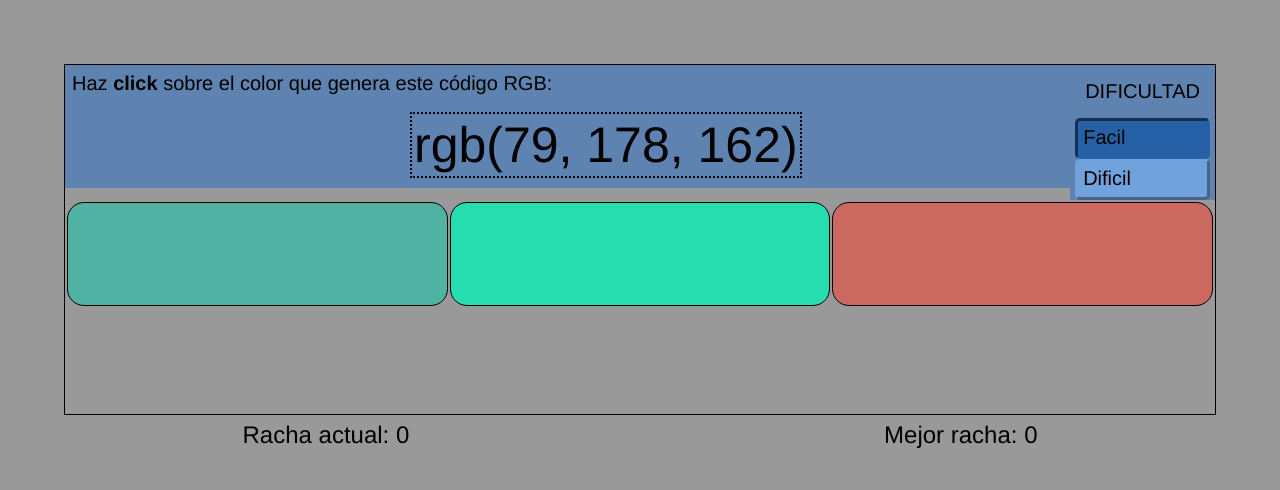
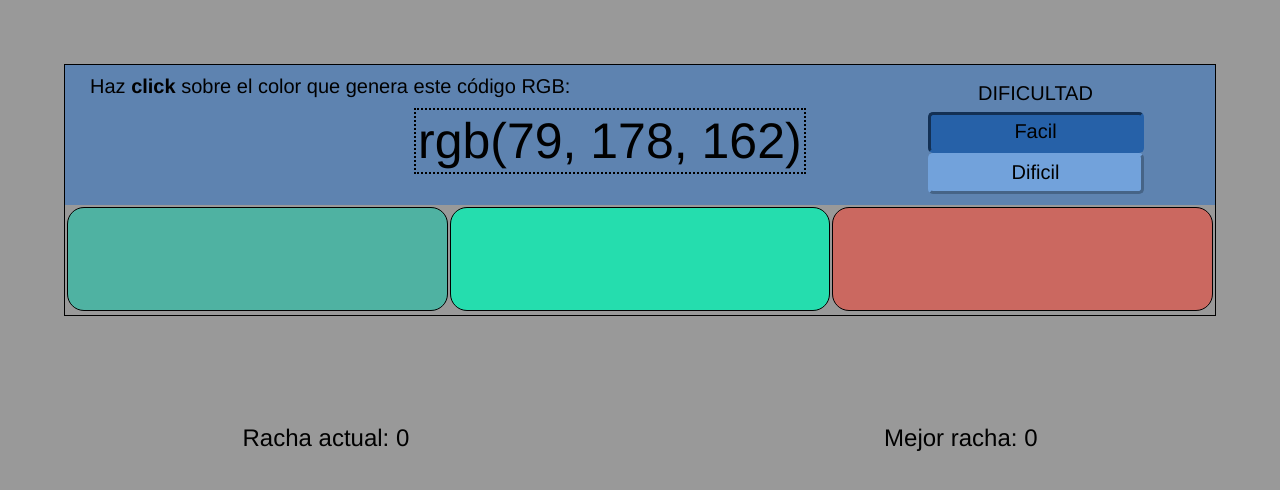
Before and after one commit to nahuelPascual/adivinaElColor, a plain HTML site: page index.html in a window 1280 px wide. Drawn offline with Linux system fonts and the light colour scheme.

Commit message:
Update estilo.css

```diff
--- a/css/estilo.css
+++ b/css/estilo.css
@@ -1,101 +1,85 @@
-#contenido{
+header{
+	background-color: rgb(94, 131, 176);
+	font-size: 20px;
+	height: 120px;
+	margin:0px;
+	padding: 10px;
 }
-
-body{
-   	background: #999999;
-	margin: 5%;
-	border: solid;
-	border-width: 1px;
-	/*border-color: red;*/
-	/*height: 150px;*/
-	font: 24px Helvetica;
-}
-
-header{
-	font-size: 20px;
-	background-color: rgb(94, 131, 176);
-	align-items: center;
-}
-
-.headerText{
-	/*float: right;*/
-	/*display: inline;*/
-	margin: 10px;
-	width: 70%;
-}
-
-#rgb{
-	margin-top: 10px;
-	margin-bottom: 10px;
-	margin-left: 30%;
-	display: inline-block;
-	border-width: 2px;
-	border-style: dotted;
-	font-size: 50px;
-	text-align: center;
-	padding: 2px;
-}
-
-#dificultadPanel{
-	display: inline;
-	border-width: 1px;
-	padding: 5px;
-	float: right;
-	background-color: rgb(94, 131, 176);
-	padding: 0px;
-}
-
-#easy{
-	display: block;
-	margin: 0px;
-	margin-left: 5px;
-	margin-right: 5px;
-	border-radius: 5px;
-	/*border-style: inset;*/
-	/*background-color: rgb(38, 97, 168);*/
-	/*border-color: rgb(38, 97, 168);*/
-	height: 25px;
-}
-
-#hard{
-	display: block;
-	margin: 0px;
-	margin-left: 5px;
-	margin-right: 5px;
-	border-radius: 5px;
-	/*border-style: outset;*/
-	/*border-color: rgb(114,162,219);*/
-	/*background-color: rgb(114,162,219);*/
-	height: 25px;
-}
-
 p{
 	display: inline-block;
 	margin: 2px;
 	padding: 5px;
 }
-
 table{
 	width: 100%;
 }
-
 td{
-	height: 100px;
 	border: solid;
+	border-color: black;
 	border-radius: 17px;
 	border-width: 1px;
+	height: 100px;
 }
-
+#cuerpo{
+   	background: #999999;
+	border: solid;
+	border-width: 1px;
+	font: 24px Helvetica;
+	height: 250px;
+	margin: 5%;
+}
+#headerText{
+	display: inline;
+	margin: 10px;
+	width: 70%;
+}
+#rgb{
+	border-width: 2px;
+	border-style: dotted;
+	display: inline-block;
+	font-size: 50px;
+	margin-bottom: 10px;
+	margin-left: 30%;
+	margin-top: 10px;
+	padding: 2px;
+	text-align: center;
+}
+#dificultadPanel{
+	background-color: rgb(94, 131, 176);
+	display: inline-block;
+	border-width: 1px;
+	float: right;
+	margin-right: 5%;
+	padding: 0px;
+	text-align: center;
+	width: 20%;
+}
+#easy{
+	border-radius: 5px;
+	display: block;
+	height: 25px;
+	margin: 0px;
+	margin-left: 5px;
+	margin-right: 5px;
+}
+#hard{
+	border-radius: 5px;
+	display: block;
+	margin: 0px;
+	margin-left: 5px;
+	margin-right: 5px;
+	height: 25px;
+}
 #fila2{
 	visibility: hidden;
 }
-
 #racha{
 	float:left;
 	margin-left: 15%;
+	margin-top: 0px;
 }
-
 #record{
 	float: right;
 	margin-right: 15%;
+	margin-top: 0px;
 }
```
